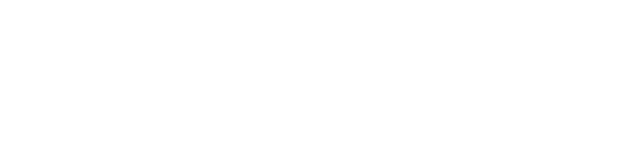
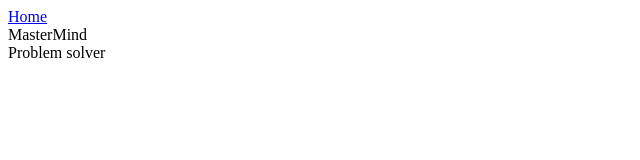
Before and after one commit to kiplangat15000/MasterMind-poultry-project, a plain HTML site: page index-h.html in a window 1280 px wide. Shown: the whole page, without its empty margins (0-640 px from the left). Drawn offline with Linux system fonts and the light colour scheme.

Commit message:
Adding selectors to nav bar

```diff
--- a/index-h.html
+++ b/index-h.html
@@ -8,6 +8,12 @@
     <title>MasterMind poultry</title>
 </head>
 <body>
+    <div id="container">
+    <body class="image">
+        <div class="homep">
+            <a class="active" href="index-h.html">Home</a>
 
+                    <nav id="master">MasterMind <br>Problem solver</nav>
+                    <nav id="bar">
 </body>
 </html>
```
